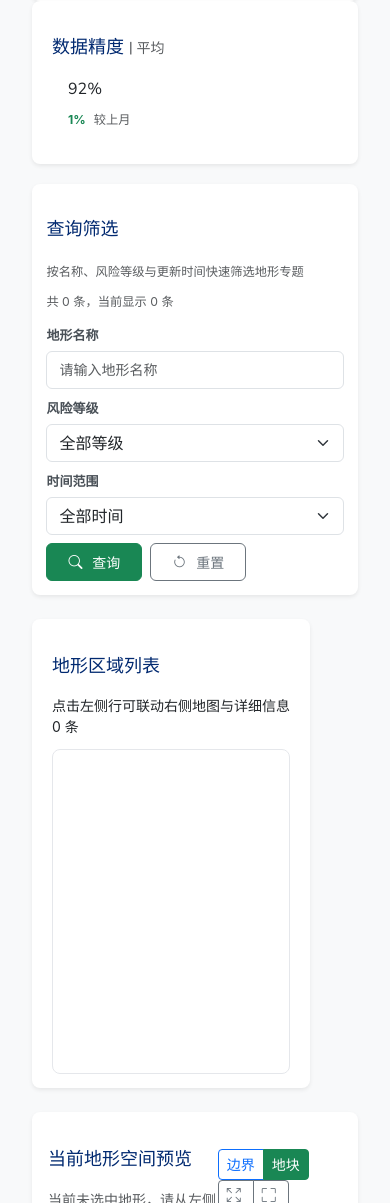
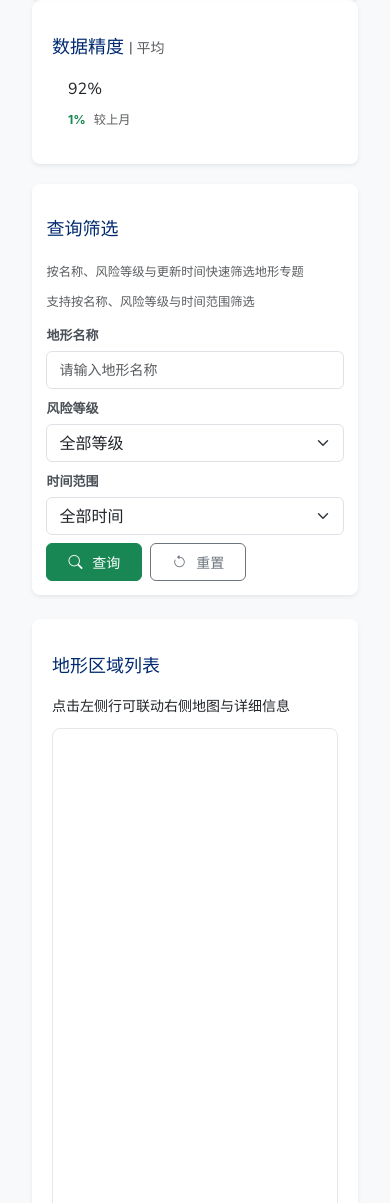
Before and after one commit to MoRanzhi1203/uav_platform, a Django app: template templates/terrain/index.html in a window 390 px wide. Shown: the part 707-1910 px from the top of the page. Run offline with Django 5.2, Linux system fonts and the light colour scheme; the template is opened without the code that fills it, so the values that code supplies are empty; some libraries are stand-ins or nearby versions.

Commit message:
refine terrain dashboard layout and module tabs

```diff
--- a/static/css/terrain.css
+++ b/static/css/terrain.css
@@ -94,8 +94,13 @@
 }
 
 .terrain-list-card {
+  --terrain-list-head-height: 48px;
+  --terrain-list-row-height: 60px;
+  --terrain-list-page-size: 10;
   overflow: hidden;
-  min-height: clamp(430px, 52vh, 560px);
+  min-height: 0;
+  height: auto;
+  width: 100%;
 }
 
 .terrain-topic-card {
@@ -139,9 +144,18 @@
 }
 
 .terrain-list-shell {
-  flex: 1 1 auto;
+  flex: 0 0 auto;
+  height: calc(
+    var(--terrain-list-head-height) +
+    (var(--terrain-list-row-height) * var(--terrain-list-page-size)) +
+    2px
+  );
   min-height: 0;
-  max-height: 100%;
+  max-height: calc(
+    var(--terrain-list-head-height) +
+    (var(--terrain-list-row-height) * var(--terrain-list-page-size)) +
+    2px
+  );
   overflow-y: auto;
   overflow-x: hidden;
   border: 1px solid #e5e7eb;
--- a/static/pages/terrain/index.js
+++ b/static/pages/terrain/index.js
@@ -327,6 +327,9 @@ function resizeTerrainAnalysisChart() {
 
 async function loadTerrainBottomTabModule(targetId, options = {}) {
   switch (targetId) {
+    case '#plot-content':
+      renderPlotDetailModule(terrainData.currentTerrain);
+      break;
     case '#survey-content':
       await loadSurveyRecordModule(options);
       break;
@@ -1961,11 +1964,6 @@ function showToast(message, type = 'success') {
   setTimeout(() => t.remove(), 3000);
 }
 
-function updateTerrainListCount(f, t) {
-  const el = document.getElementById('terrainListCount');
-  if (el) el.textContent = `${f} / ${t} 条`;
-}
-
 function setTerrainEditButtonDisabled(d) {
   const b = document.getElementById('editTerrainMapBtn');
   const e = document.getElementById('executeTaskBtn');
--- a/templates/terrain/index.html
+++ b/templates/terrain/index.html
@@ -122,7 +122,7 @@
         </div>
         <div class="terrain-filter-feedback">
           <span class="badge bg-light text-primary border d-none" id="terrainFilterStateBadge">已筛选</span>
-          <span class="text-muted small" id="terrainFilterSummary">共 0 条，当前显示 0 条</span>
+          <span class="text-muted small" id="terrainFilterSummary">支持按名称、风险等级与时间范围筛选</span>
         </div>
       </div>
       <form class="terrain-filter-form" id="terrainFilterForm">
@@ -177,7 +177,6 @@
               <h5 class="card-title mb-1">地形区域列表</h5>
               <p class="terrain-list-subtitle mb-0">点击左侧行可联动右侧地图与详细信息</p>
             </div>
-            <span class="terrain-list-count" id="terrainListCount">0 条</span>
           </div>
 
           <div class="terrain-list-shell">
@@ -408,30 +407,13 @@
     </div>
   </section>
 
-  <section class="card terrain-plot-detail-panel" id="terrainPlotDetailPanel">
-    <div class="card-body">
-      <div class="terrain-plot-panel-header">
-        <div>
-          <h5 class="card-title mb-1">地块明细</h5>
-          <p class="text-muted mb-0" id="terrainPlotPanelSubtitle">展示当前地形的组成地块，可展开详情并在地图中定位。</p>
-        </div>
-        <span class="terrain-plot-panel-count" id="terrainPlotPanelCount">0 个地块</span>
-      </div>
-      <div class="terrain-plot-list" id="terrainPlotList">
-        <div class="terrain-module-empty">请先选择地形后查看地块明细</div>
-      </div>
-    </div>
-  </section>
-
-  <!-- 移除详情抽屉 -->
-
   <!-- 底部业务模块 -->
   <section class="card terrain-bottom-insights" id="terrainBottomInsights">
     <div class="card-body">
       <div class="terrain-bottom-header mb-3">
         <div>
           <h5 class="card-title mb-1">地形业务模块</h5>
-          <p class="text-muted mb-0">展示风险区域、测绘记录与风险统计分析，支持分页、班次详情与自动刷新。</p>
+          <p class="text-muted mb-0">展示地块明细、风险区域、测绘记录与风险统计分析，支持定位、分页、班次详情与自动刷新。</p>
         </div>
         <div class="terrain-bottom-actions">
           <span class="badge bg-light text-primary border" id="terrainBottomRefreshHint">自动刷新：5 分钟</span>
@@ -446,6 +428,9 @@
       <ul class="nav nav-tabs nav-tabs-bordered d-flex mb-3" id="terrainBottomTabs" role="tablist">
         <li class="nav-item flex-fill" role="presentation">
           <button class="nav-link w-100 active" id="risk-tab" data-bs-toggle="tab" data-bs-target="#risk-content" type="button" role="tab">风险区域</button>
+        </li>
+        <li class="nav-item flex-fill" role="presentation">
+          <button class="nav-link w-100" id="plot-tab" data-bs-toggle="tab" data-bs-target="#plot-content" type="button" role="tab">地块明细</button>
         </li>
         <li class="nav-item flex-fill" role="presentation">
           <button class="nav-link w-100" id="survey-tab" data-bs-toggle="tab" data-bs-target="#survey-content" type="button" role="tab">测绘记录</button>
@@ -465,6 +450,22 @@
             </div>
             <div class="terrain-module-list fixed-height-scroll" id="terrainRiskModuleList" style="height: 400px; overflow-y: auto;"></div>
             <div class="terrain-module-pagination mt-2" id="terrainRiskModulePagination"></div>
+          </div>
+        </div>
+
+        <!-- 地块明细 Tab -->
+        <div class="tab-pane fade" id="plot-content" role="tabpanel" aria-labelledby="plot-tab">
+          <div class="terrain-module-card border-0">
+            <div class="terrain-plot-panel-header">
+              <div>
+                <h5 class="card-title mb-1">地块明细</h5>
+                <p class="text-muted mb-0" id="terrainPlotPanelSubtitle">展示当前地形的组成地块，可展开详情并在地图中定位。</p>
+              </div>
+              <span class="terrain-plot-panel-count" id="terrainPlotPanelCount">0 个地块</span>
+            </div>
+            <div class="terrain-plot-list" id="terrainPlotList">
+              <div class="terrain-module-empty">请先选择地形后查看地块明细</div>
+            </div>
           </div>
         </div>
 
```
Also changed, not shown: other parts of static/css/terrain.css (+45 -42 lines).
